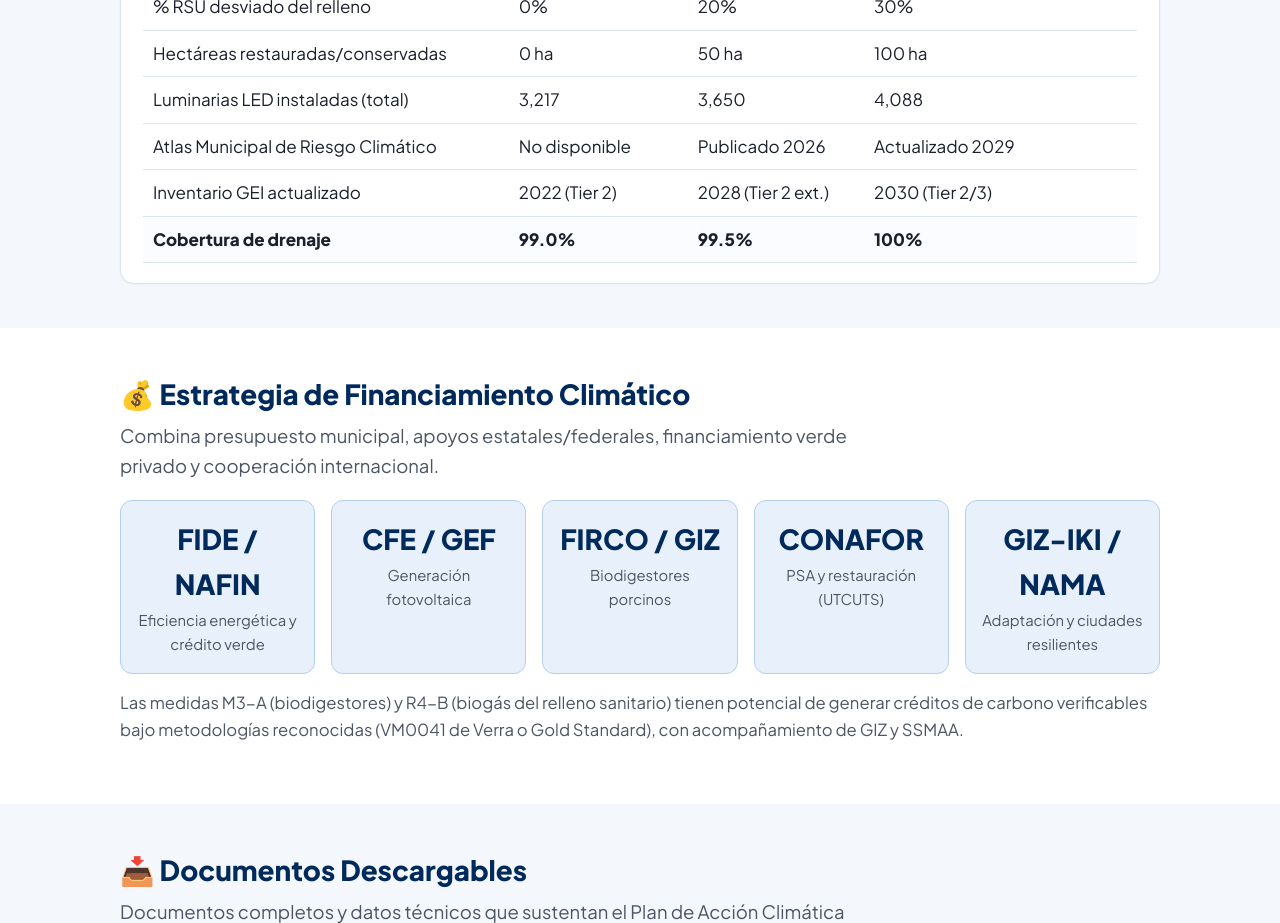
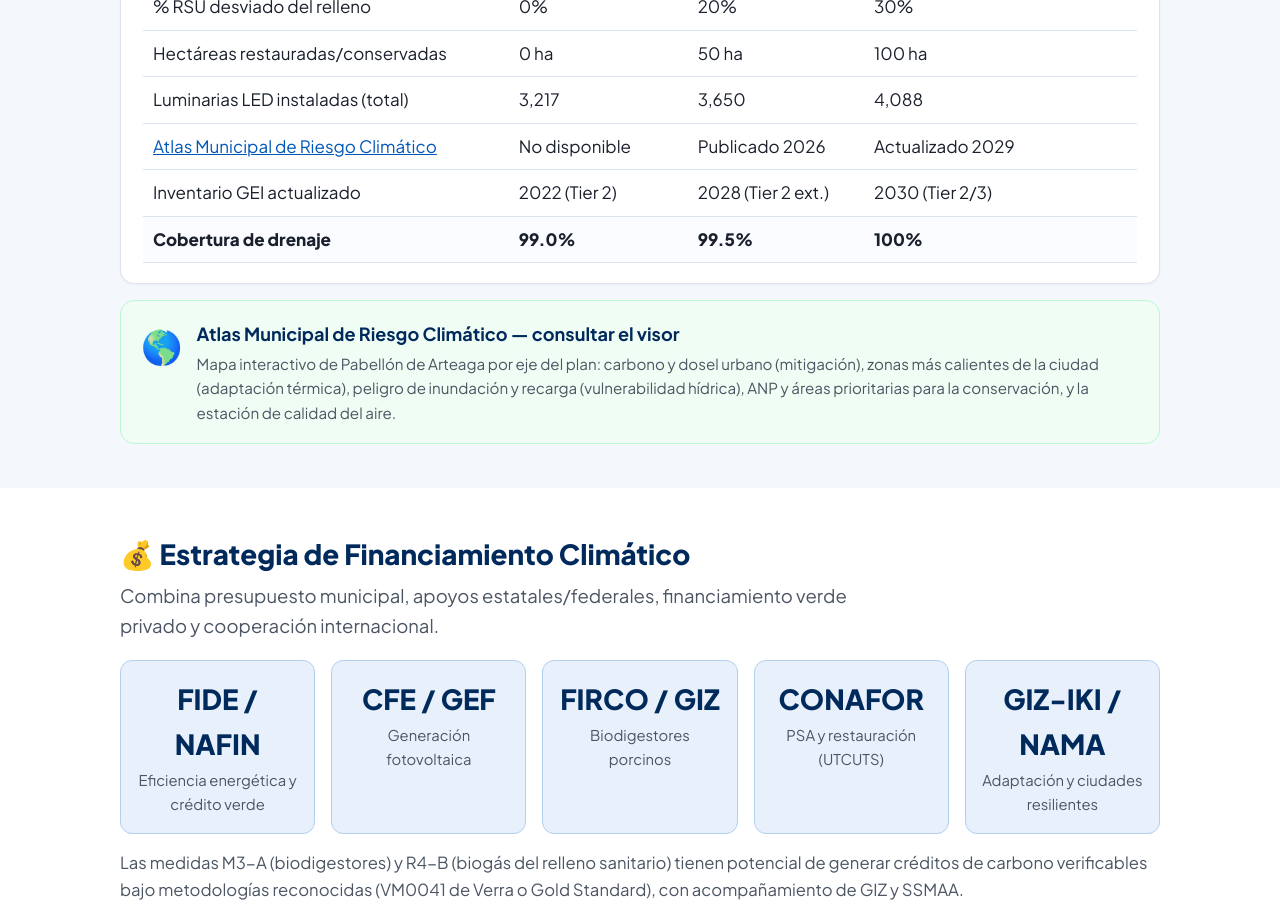
Before and after one commit to cernicalohidrocalido-spec/plan-climatico, a plain HTML site: page index.html in a window 1280 px wide. Shown: the part 6640-7563 px from the top of the page. Drawn offline with Linux system fonts and the light colour scheme.

Commit message:
Enlaza el Atlas Municipal de Riesgo Climatico (/visor-climatico/)
El visor es el entregable comprometido en el Marco de resultados: la fila del
Atlas enlaza al visor y se agrega una tarjeta destacada debajo de la tabla.

Co-Authored-By: Claude Opus 5.5 <noreply@anthropic.com>

```diff
--- a/index.html
+++ b/index.html
@@ -412,11 +412,19 @@
         <tr><td>% RSU desviado del relleno</td><td>0%</td><td>20%</td><td>30%</td></tr>
         <tr><td>Hectáreas restauradas/conservadas</td><td>0 ha</td><td>50 ha</td><td>100 ha</td></tr>
         <tr><td>Luminarias LED instaladas (total)</td><td>3,217</td><td>3,650</td><td>4,088</td></tr>
-        <tr><td>Atlas Municipal de Riesgo Climático</td><td>No disponible</td><td>Publicado 2026</td><td>Actualizado 2029</td></tr>
+        <tr><td><a href="/visor-climatico/">Atlas Municipal de Riesgo Climático</a></td><td>No disponible</td><td>Publicado 2026</td><td>Actualizado 2029</td></tr>
         <tr><td>Inventario GEI actualizado</td><td>2022 (Tier 2)</td><td>2028 (Tier 2 ext.)</td><td>2030 (Tier 2/3)</td></tr>
         <tr><td>Cobertura de drenaje</td><td>99.0%</td><td>99.5%</td><td>100%</td></tr>
       </table>
     </div>
+
+    <a class="dl-card" href="/visor-climatico/" style="margin-top:16px;border-color:var(--verde-borde);background:var(--verde-claro)">
+      <div class="ic">🌎</div>
+      <div>
+        <h4>Atlas Municipal de Riesgo Climático — consultar el visor</h4>
+        <p>Mapa interactivo de Pabellón de Arteaga por eje del plan: carbono y dosel urbano (mitigación), zonas más calientes de la ciudad (adaptación térmica), peligro de inundación y recarga (vulnerabilidad hídrica), ANP y áreas prioritarias para la conservación, y la estación de calidad del aire.</p>
+      </div>
+    </a>
   </div>
 </section>
 
```
